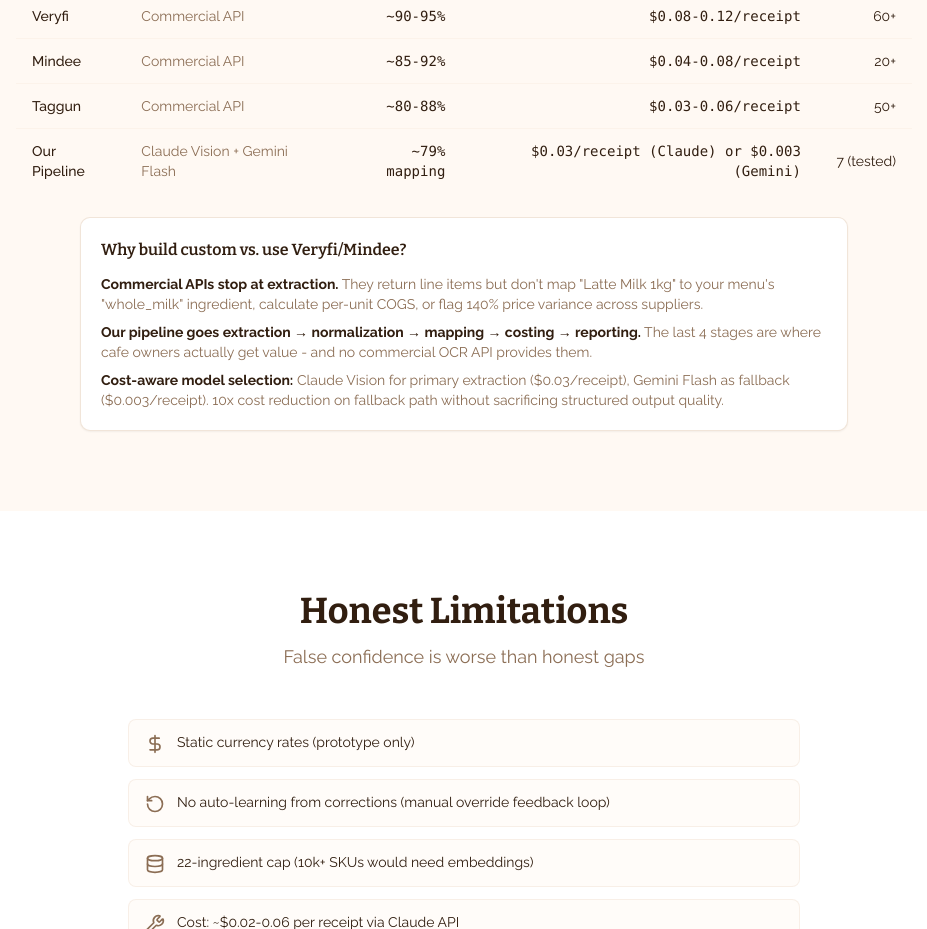
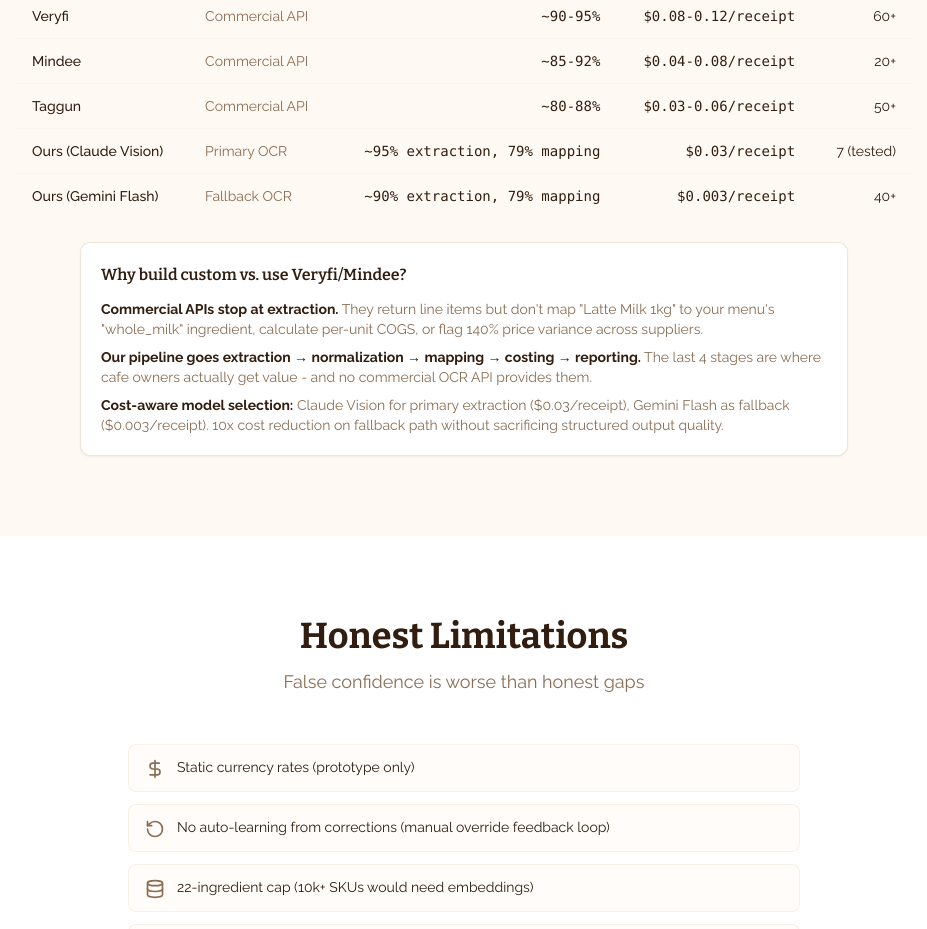
Before and after one commit to tridev-tej/receipt-ocr-web-app, a React (Vite) app in the folder frontend/: page /showcase in a window 1280 px wide. Shown: the part 7380-8309 px from the top of the page, without its empty margins (176-1103 px from the left). Built offline with nearby package versions, Linux system fonts and the light colour scheme.

Commit message:
Split benchmark row into Claude Vision + Gemini Flash with accuracy
Co-Authored-By: Claude Opus 4.6 <noreply@anthropic.com>

```diff
--- a/frontend/src/pages/Showcase.tsx
+++ b/frontend/src/pages/Showcase.tsx
@@ -683,13 +683,22 @@ const BENCHMARKS = [
     note: "Budget-friendly. Good for high-volume, lower-accuracy use cases.",
   },
   {
-    name: "Our Pipeline",
-    type: "Claude Vision + Gemini Flash",
-    accuracy: "~79% mapping",
-    cost: "$0.03/receipt (Claude) or $0.003 (Gemini)",
+    name: "Ours (Claude Vision)",
+    type: "Primary OCR",
+    accuracy: "~95% extraction, 79% mapping",
+    cost: "$0.03/receipt",
     languages: "7 (tested)",
     structured: true,
-    note: "Custom pipeline with domain-specific mapping, cost calculation, and menu-item COGS - features no commercial OCR provides.",
+    note: "High-accuracy primary path. tool_use JSON schema ensures structured output. Handles rotation, faded thermal, multilingual.",
+  },
+  {
+    name: "Ours (Gemini Flash)",
+    type: "Fallback OCR",
+    accuracy: "~90% extraction, 79% mapping",
+    cost: "$0.003/receipt",
+    languages: "40+",
+    structured: true,
+    note: "10x cheaper fallback. JSON mode output. Triggered by circuit breaker after 3 Claude failures. Near-parity accuracy at fraction of cost.",
   },
 ]
 
```
